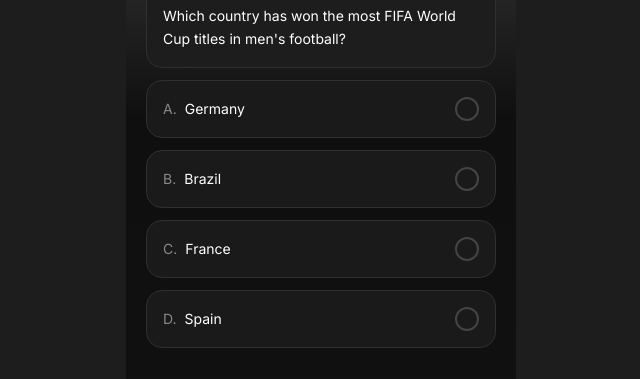
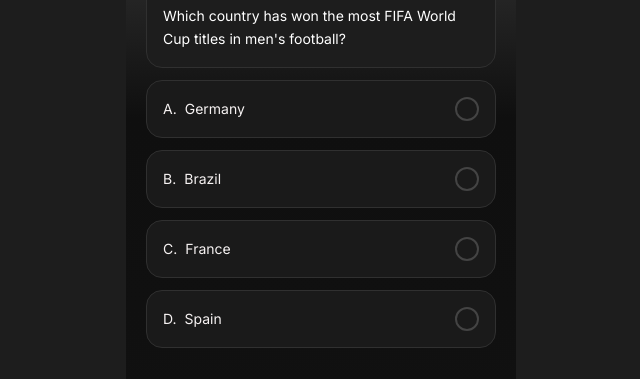
Before and after one commit to DaSpunk778/trivia-flow, a Next.js app: page /question in a window 1280 px wide. Shown: the part 122-501 px from the top of the page, without its empty margins (319-959 px from the left). Built offline with nearby package versions, Linux system fonts and the light colour scheme.

Commit message:
added pading botom to button

```diff
--- a/app/question/page.tsx
+++ b/app/question/page.tsx
@@ -135,8 +135,8 @@
                 onClick={() => setSelectedOption(index)}
                 className="flex items-center justify-between bg-[#1A1A1A] border border-[#303030] rounded-2xl px-4 py-4 transition-all duration-200 "
               >
-                <span className="text-white text-sm">
-                  <span className="text-[#888888] mr-2">{letters[index]}.</span>
+                <span className="text-[#F6F2F2] text-sm">
+                  <span className="text-[#F6F2F2] mr-2">{letters[index]}.</span>
                   {option}
                 </span>
 
```
